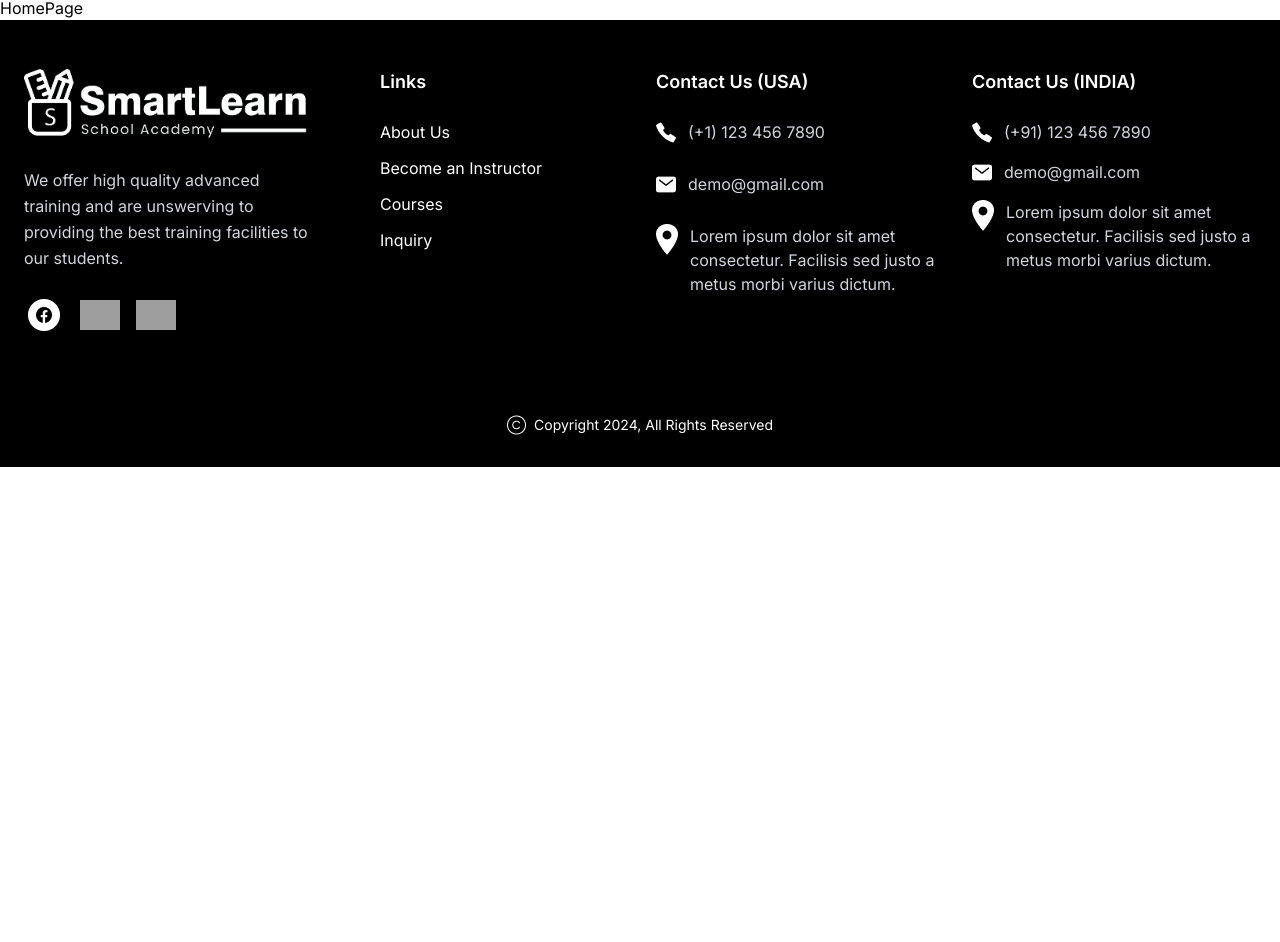
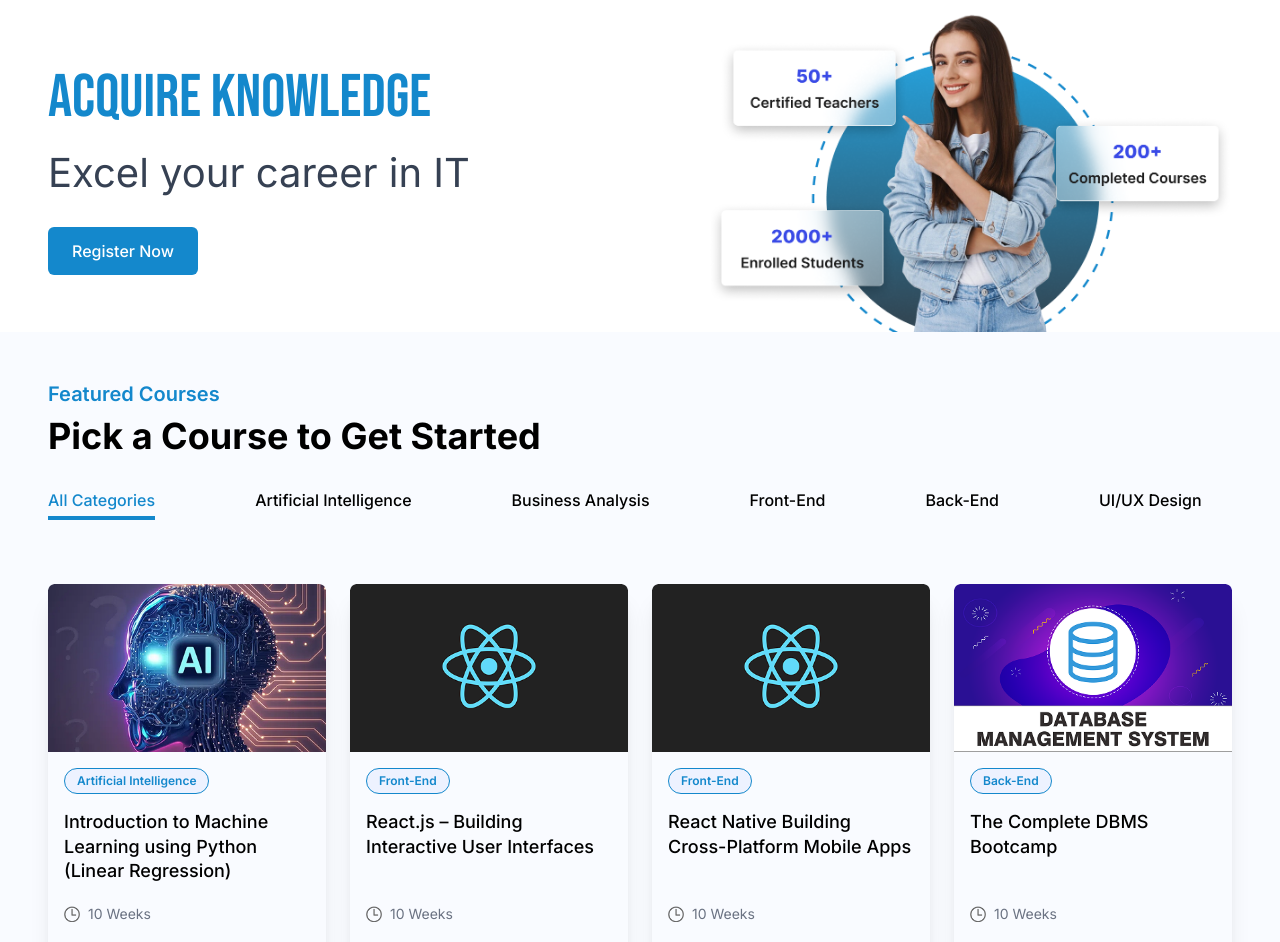
Before and after one commit to HitarthRevakar/smartlearn-web, a React (Vite) app in the folder frontend/: page / in a window 1280 px wide. Shown: the part 155-1097 px from the top of the page. Before the commit the page ends 800 px from the top, so only its background shows below. Built offline with nearby package versions, Linux system fonts and the light colour scheme; grey boxes are pictures that could not be loaded.

Commit message:
home pg updated

```diff
--- a/frontend/src/App.css
+++ b/frontend/src/App.css
@@ -14,3 +14,12 @@
   font-weight: 400;
   font-style: normal;
 }
+
+/* Hide scrollbar for Webkit and Firefox */
+.scrollbar-hide {
+  scrollbar-width: none; /* Firefox */
+  -ms-overflow-style: none;  /* IE 10+ */
+}
+.scrollbar-hide::-webkit-scrollbar {
+  display: none;  /* Chrome, Safari */
+}
--- a/frontend/src/components/webComponents/Footer.jsx
+++ b/frontend/src/components/webComponents/Footer.jsx
@@ -12,8 +12,8 @@
 const Footer = () => {
 
   return (
-    <footer className="bg-black text-white">
-      <div className="w-full mx-auto px-6 py-12">
+    <footer className="bg-black text-white w-full h-full">
+      <div className=" mx-auto px-6 py-12">
         <div className="grid grid-cols-1 md:grid-cols-4 lg:grid-cols-4 gap-8">
           {/* Logo and Description */}
           <div className="lg:col-span-1">
--- a/frontend/src/components/webComponents/Header.jsx
+++ b/frontend/src/components/webComponents/Header.jsx
@@ -30,7 +30,7 @@
     { name: "Contact Us", path: "/contactus" },
   ];
   return (
-    <header className="w-full">
+    <header className="w-full sticky top-0 z-10 bg-white ">
       {/* ------------------- Top bar with contact info  ------------------ */}
       <div className="bg-black text-white py-3 px-12">
         <div className="w-full  flex lg:justify-between md:justify-end justify-end items-center text-sm">
@@ -75,14 +75,14 @@
       </div>
 
       {/* ----------------------------------- main navigation --------------------------------------- */}
-      <div className=" py-3 px-12">
+      <div className=" py-3 lg:px-12 px-3">
         <div className="w-full flex justify-between items-center">
           {/* Logo */}
           <div className="flex items-center ">
             <img
               src={smartlearnlogo}
               alt="SmartLearn Logo"
-              className="w-[180px] h-[75px] rounded object-contain"
+              className="w-[180px] h-[75px] object-contain"
             />
           </div>
 
--- a/frontend/src/components/webComponents/InquiryForm.jsx
+++ b/frontend/src/components/webComponents/InquiryForm.jsx
@@ -37,7 +37,7 @@
   };
 
   return (
-    <div className=''>
+    <div className='w-full h-full flex flex-col justify-center'>
         <h2 className='text-2xl font-bold text-center mb-[20px]'>Inquiry Form</h2>
         <Formik
         initialValues={inquiryInitialValues}
@@ -155,11 +155,11 @@
             </div>
 
             {/* Submit Button */}
-            <div className="text-center pt-4">
+            <div className="text-center py-4">
               <button
                 type="submit"
                 disabled={isSubmitting}
-                className={`px-8 py-2 bg-[#1488CC] text-white font-medium rounded-md shadow-sm hover:bg-blue-700 focus:outline-none focus:ring-2 focus:ring-blue-500 focus:ring-offset-2 transition duration-200 ${
+                className={`px-8 py-2 bg-[#1488CC] text-white font-medium rounded-md shadow-sm focus:outline-none  ${
                   isSubmitting ? 'opacity-50 cursor-not-allowed' : ''
                 }`}
               >
--- /dev/null
+++ b/frontend/src/components/webComponents/SlidingTextCarousel.jsx
@@ -0,0 +1,53 @@
+import React, { useEffect, useState } from 'react';
+
+const slides = [
+  {
+    title: 'FLEXIBLE LEARNING',
+    subtitle: 'Self paced online & offline Classrooms',
+  },
+  {
+    title: 'ACQUIRE KNOWLEDGE',
+    subtitle: 'Excel your career in IT',
+  },
+  {
+    title: 'INCREASE EARNING',
+    subtitle: 'Get ahead with healthcare courses',
+  },
+];
+
+const SlidingTextCarousel = () => {
+  const [index, setIndex] = useState(0);
+
+  useEffect(() => {
+    const timer = setInterval(() => {
+      setIndex((prev) => (prev + 1) % slides.length);
+    }, 4000);
+    return () => clearInterval(timer);
+  }, []);
+
+  return (
+    <div className=" h-full lg:block overflow-hidden flex relative w-full">
+      <div
+        className="flex transition-transform duration-700 ease-in-out"
+        style={{
+          transform: `translateX(-${index * 100}%)`,
+          width: `${slides.length * 100}%`,
+        }}
+      >
+        {slides.map((slide, i) => (
+          <div
+            key={i}
+            className="w-full flex-shrink-0 text-center lg:text-left "
+          >
+            <h2 className="text-[clamp(32px,4.7vw,80px)] banner font-bold text-[#1488CC] uppercase">
+              {slide.title}
+            </h2>
+            <p className="text-[clamp(20px,3.2vw,40px)] text-gray-700 ">{slide.subtitle}</p>
+          </div>
+        ))}
+      </div>
+    </div>
+  );
+};
+
+export default SlidingTextCarousel;
--- a/frontend/src/pages/website/HomePage.jsx
+++ b/frontend/src/pages/website/HomePage.jsx
@@ -1,8 +1,185 @@
-import React from 'react'
+import React, { useState } from 'react'
+import heroImg from '../../assets/images/png/hero-image.png';
+import SlidingTextCarousel from '../../components/webComponents/SlidingTextCarousel';
+import ArrowRight from '../../assets/images/png/right-arrow.png';
+import Clock from '../../assets/images/png/clock.png';
+import Instructor from '../../assets/images/png/instructor.png';
+
+import { Link } from 'react-router-dom';
+
+const courseData = [
+  {
+    image: '/assets/ai-img.png',
+    category: 'Artificial Intelligence',
+    title: 'Introduction to Machine Learning using Python (Linear Regression)',
+    duration: '10 Weeks',
+  },
+  {
+    image: '/assets/react-img.png',
+    category: 'Front-End',
+    title: 'React.js – Building Interactive User Interfaces',
+    duration: '10 Weeks',
+  },
+  {
+    image: '/assets/react-img.png',
+    category: 'Front-End',
+    title: 'React Native Building Cross-Platform Mobile Apps',
+    duration: '10 Weeks',
+  },
+  {
+    image: '/assets/dbms-img.png',
+    category: 'Back-End',
+    title: 'The Complete DBMS Bootcamp',
+    duration: '10 Weeks',
+  },
+];
+
+const categories = [
+  'All Categories',
+  'Artificial Intelligence',
+  'Business Analysis',
+  'Front-End',
+  'Back-End',
+  'UI/UX Design',
+  'Project Management',
+];
+
 
 const HomePage = () => {
+  const [selectedCategory, setSelectedCategory] = useState('All Categories');
+
+  const filteredCourses =
+    selectedCategory === 'All Categories'
+      ? courseData
+      : courseData.filter((c) => c.category === selectedCategory);
+
+
   return (
-    <div>HomePage</div>
+    <>
+      <section className="w-full h-full pb-15 ">
+
+        {/* ------------ Hero Section ------------ */}
+        <div className='w-full flex flex-col lg:flex-row items-center justify-between px-6 md:px-12'>
+          {/* Left Text Content */}
+          <div className="lg:w-1/2 text-center lg:text-left space-y-6">
+            <SlidingTextCarousel />
+            <button className="bg-[#1488CC] hover:bg-[#1488CC]/90 text-white px-6 py-3 rounded-md font-medium transition">
+              Register Now
+            </button>
+          </div>
+
+          {/* Right Image and Floating Stats */}
+          <div className="lg:w-full relative mt-10 lg:mt-0 flex justify-center">
+            {/* Blue Circle Background */}
+            <div className="w-[300px] h-[300px] md:w-full md:h-full  left-1/2 -translate-x-1/2 "></div>
+
+            {/* Main Image */}
+            <img
+              src={heroImg}
+              alt="Girl"
+              className="relative w-full h-full  object-contain"
+            />
+
+          </div>
+
+        </div>
+
+        {/* ------------ Course Section --------- */}
+        <div className='w-full flex flex-col bg-[#f9fbff] px-6 md:px-12 py-12'>
+
+          <div className="text-start mb-8">
+            <h3 className="text-xl font-semibold text-[#1488CC]">Featured Courses</h3>
+            <h2 className="text-3xl md:text-4xl font-bold mt-2">
+              Pick a Course to Get Started
+            </h2>
+          </div>
+
+          <div className="flex overflow-x-auto whitespace-nowrap space-x-25 scrollbar-hide   mb-10">
+            {categories.map((cat) => (
+              <button
+                key={cat}
+                onClick={() => setSelectedCategory(cat)}
+                className={`text-sm md:text-base font-medium  pb-1 border-b-4  transition duration-300 ${selectedCategory === cat
+                  ? 'text-[#1488CC] border-[#1488CC]'
+                  : ' border-transparent hover:text-[#1488CC]'
+                  }`}
+              >
+                {cat}
+              </button>
+            ))}
+          </div>
+
+          <div className="grid sm:grid-cols-2 lg:grid-cols-4 gap-6 mt-6">
+            {courseData.map((course, index) => (
+              <div
+                key={index}
+                className="rounded-md shadow-xl overflow-hidden flex flex-col h-full"
+              >
+                <img
+                  src={course.image}
+                  alt={course.title}
+                  className="w-full h-ful object-cover"
+                />
+                <div className="p-4 flex flex-col flex-grow">
+                  <span className=" inline-block px-3 py-1 text-xs font-semibold text-[#1488CC] bg-[#EDF2FF] border border-[#1488CC] rounded-full mb-4 w-fit">
+                    {course.category}
+                  </span>
+                  <h3 className="text-[18px] font-medium text-black mb-3 leading-snug">
+                    {course.title}
+                  </h3>
+                  <div className="text-sm text-gray-500 flex items-center mt-auto py-2">
+                    <img src={Clock} className="object-contain w-4 h-4 mr-2" />
+                    {course.duration}
+                  </div>
+                </div>
+                <Link
+                  to="/courses/coursecontent"
+                  className="flex justify-end items-center bg-[#EDF2FF] px-3 py-2 text-black font-semibold "
+                >
+                  Learn More
+                  <img src={ArrowRight} className="ml-2 w-6 h-4" />
+                </Link>
+              </div>
+            ))}
+          </div>
+
+          <div className="text-center mt-10">
+            <button className="bg-[#1488CC] text-white px-6 py-3 rounded-md hover:bg-[#0f6fa5] transition">
+              Browse More Courses
+            </button>
+          </div>
+
+        </div>
+
+        {/* ---------- Instructor Detail Section ---------- */}
+        <div className="w-full bg-[#EDF2FF] px-6 md:px-12">
+          <div className="w-full mx-auto flex flex-col md:flex-row items-center justify-between l">
+            <div className="md:w-1/2 text-center md:text-left pb-12 pt-12">
+              <h2 className="text-[clamp(24px,3.2vw,64px)] font-semibold text-gray-900 mb-2">
+                If you are a certified teacher then
+              </h2>
+              <h3 className="text-[clamp(24px,3.2vw,64px)] font-bold text-[#1488CC] mb-4">
+                Become An Instructor
+              </h3>
+              <p className="text-gray-600 mb-6">
+                Unlock the opportunity to inspire and educate by joining our team of instructors.
+                If you're a certified teacher, elevate your impact and share your knowledge with learners.
+              </p>
+              <button className="bg-[#1488CC] hover:bg-[#1488CC]/90 text-white font-semibold px-6 py-2 rounded transition duration-300">
+                Become an Instructor
+              </button>
+            </div>
+            <div className="md:w-1/2 flex justify-center lg:ps-60">
+              <img
+                src={Instructor}
+                className="w-64 md:w-80 object-contain"
+              />
+            </div>
+          </div>
+        </div>
+
+      </section>
+    </>
   )
 }
 
```
Also changed, not shown: frontend/src/pages/website/AboutUs.jsx (+6 -6 lines), frontend/src/pages/website/Inquiry.jsx (+5 -5 lines), frontend/src/assets/images/png/hero-image.png (added), frontend/src/assets/images/png/instructor.png (added).
